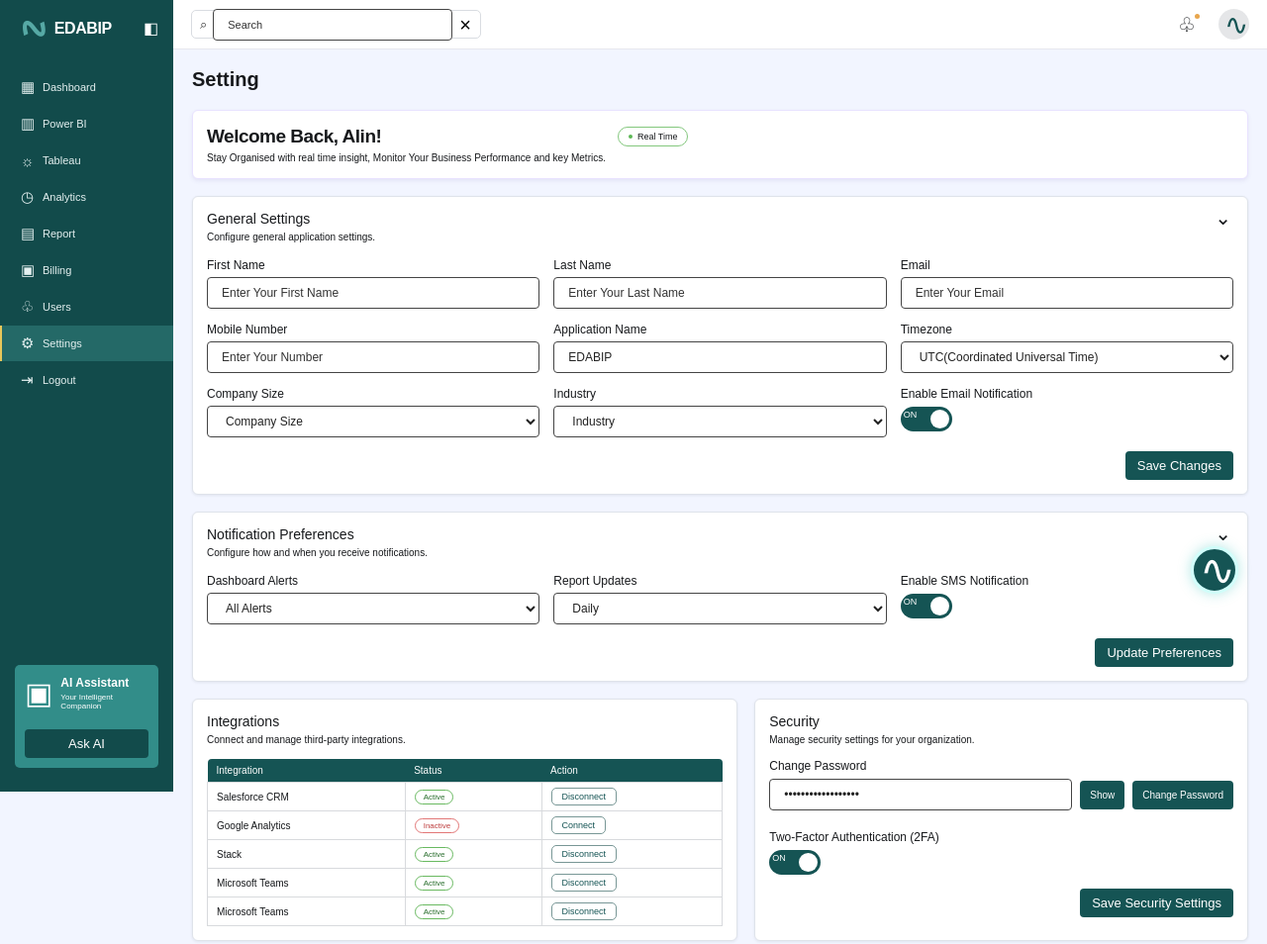
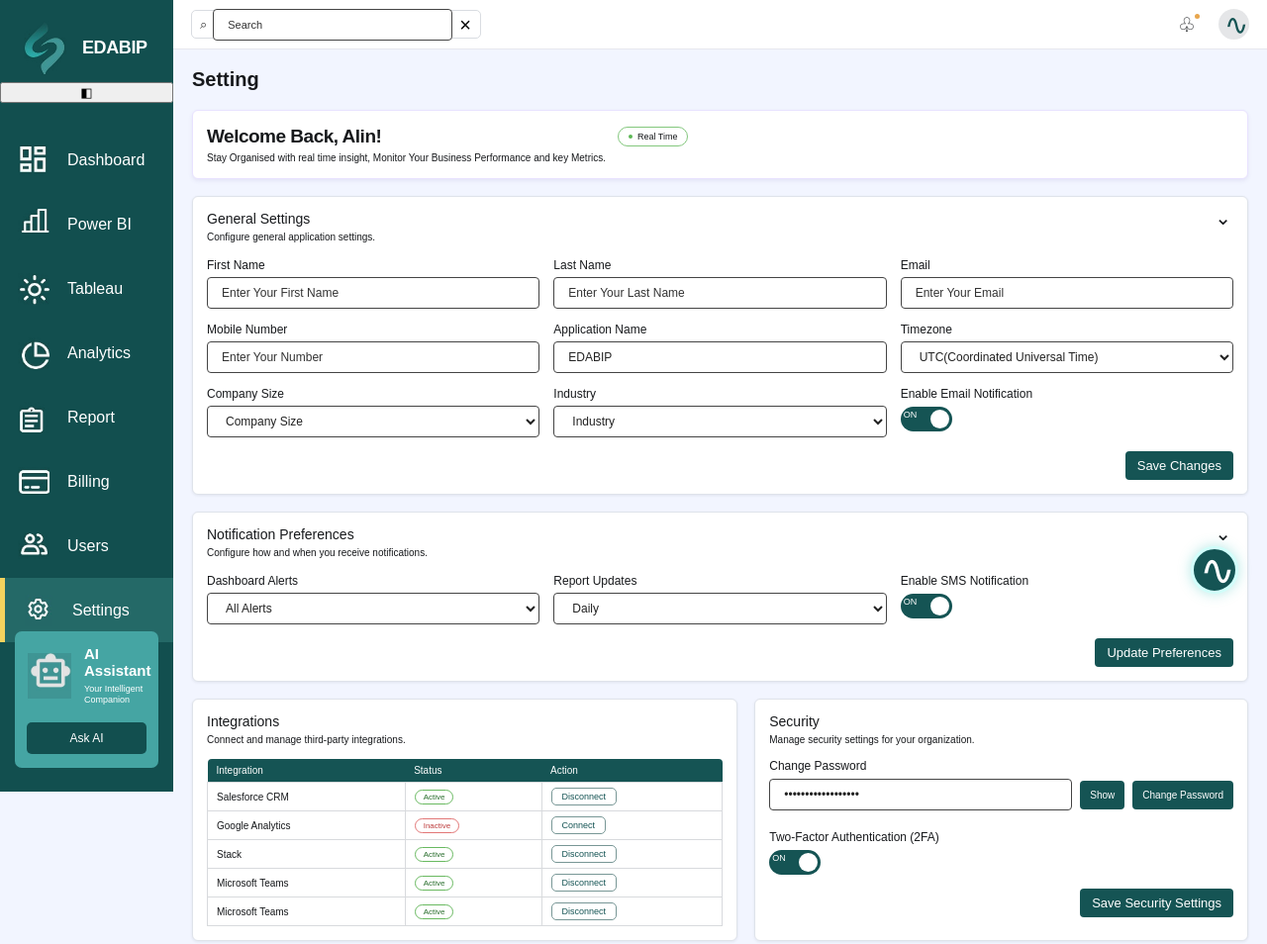
Before and after one commit to Asifahamed0813/edabip-asif, a plain HTML site: page edabip-asif/index.html in a window 1280 px wide. Shown: the top 954 px of the page at 99% size. Drawn offline with Linux system fonts and the light colour scheme.

Commit message:
Update sidebar design and notification icon

```diff
--- a/edabip-asif/index.html
+++ b/edabip-asif/index.html
@@ -11,26 +11,86 @@
 <body>
   <div class="app-shell">
     <aside class="sidebar" id="sidebar">
-      <a class="brand" href="#" aria-label="EDABIP home">
-        <span class="brand-mark" aria-hidden="true">∿</span><span>EDABIP</span>
-      </a>
-      <button class="sidebar-collapse" id="sidebarToggle" aria-label="Toggle sidebar" title="Toggle sidebar">◧</button>
-      <nav class="nav-menu" aria-label="Main navigation">
-        <a href="#"><span class="nav-icon">▦</span><span>Dashboard</span></a>
-        <a href="#"><span class="nav-icon">▥</span><span>Power BI</span></a>
-        <a href="#"><span class="nav-icon">☼</span><span>Tableau</span></a>
-        <a href="#"><span class="nav-icon">◷</span><span>Analytics</span></a>
-        <a href="#"><span class="nav-icon">▤</span><span>Report</span></a>
-        <a href="#"><span class="nav-icon">▣</span><span>Billing</span></a>
-        <a href="#"><span class="nav-icon">♧</span><span>Users</span></a>
-        <a class="active" href="#" aria-current="page"><span class="nav-icon">⚙</span><span>Settings</span></a>
-        <a href="#"><span class="nav-icon">⇥</span><span>Logout</span></a>
-      </nav>
-      <section class="assistant-card" aria-label="AI Assistant">
-        <div class="assistant-heading"><span class="robot">▣</span><div><strong>AI Assistant</strong><small>Your Intelligent Companion</small></div></div>
-        <button class="btn btn-dark ask-ai" id="askAi">Ask AI</button>
-      </section>
-    </aside>
+
+  <!-- EDABIP LOGO -->
+  <a class="brand" href="#">
+    <img src="assets/brand-logo.png" alt="EDABIP Logo" class="brand-logo">
+    <b>EDABIP</b>
+  </a>
+
+  <!-- SIDEBAR COLLAPSE BUTTON -->
+  <button class="collapse" id="sidebarToggle" aria-label="Toggle sidebar">
+    ◧
+  </button>
+
+  <!-- SIDEBAR NAVIGATION -->
+  <nav aria-label="Main navigation">
+
+    <a href="#">
+      <img src="assets/dashboard-icon.png" alt="" class="nav-icon">
+      <span>Dashboard</span>
+    </a>
+
+    <a href="#">
+      <img src="assets/powerbi-icon.png" alt="" class="nav-icon">
+      <span>Power BI</span>
+    </a>
+
+    <a href="#">
+      <img src="assets/tableau-icon.png" alt="" class="nav-icon">
+      <span>Tableau</span>
+    </a>
+
+    <a href="#">
+      <img src="assets/analytics-icon.png" alt="" class="nav-icon">
+      <span>Analytics</span>
+    </a>
+
+    <a href="#">
+      <img src="assets/report-icon.png" alt="" class="nav-icon">
+      <span>Report</span>
+    </a>
+
+    <a href="#">
+      <img src="assets/billing-icon.png" alt="" class="nav-icon">
+      <span>Billing</span>
+    </a>
+
+    <a href="#">
+      <img src="assets/users-icon.png" alt="" class="nav-icon">
+      <span>Users</span>
+    </a>
+
+    <a class="active" href="#" aria-current="page">
+      <img src="assets/settings-icon.png" alt="" class="nav-icon">
+      <span>Settings</span>
+    </a>
+
+    <a href="#">
+      <img src="assets/logout-icon.png" alt="" class="nav-icon">
+      <span>Logout</span>
+    </a>
+
+  </nav>
+
+  <!-- AI ASSISTANT -->
+  <div class="ai-card">
+
+    <div class="ai-title">
+        <img src="assets/ai-icon.png" alt="" class="ai-icon">
+
+        <div>
+            <b>AI Assistant</b>
+            <small>Your Intelligent Companion</small>
+        </div>
+    </div>
+
+    <button id="askAi">Ask AI</button>
+
+</div>
+
+</aside>
+
 
     <div class="main-area">
       <header class="topbar">
--- a/edabip-asif/style.css
+++ b/edabip-asif/style.css
@@ -166,3 +166,208 @@ tbody tr:hover { background: #f7fbfb; }
   .floating-ai { width: 43px; height: 43px; right: 14px; bottom: 16px; font-size: 37px; }
   .table-footer { align-items: flex-start; flex-direction: column; }
 }
+/* EDABIP exact sidebar assets */
+
+.brand-logo {
+    width: 78px;
+    height: auto;
+    object-fit: contain;
+    display: block;
+}
+
+.nav-icon {
+    width: 32px;
+    height: 32px;
+    object-fit: contain;
+    flex-shrink: 0;
+    display: block;
+}
+
+.ai-title {
+    display: flex;
+    align-items: center;
+    gap: 12px;
+}
+
+.ai-icon {
+    width: 44px;
+    height: 44px;
+    object-fit: contain;
+    flex-shrink: 0;
+}
+/* =====================================================
+   EDABIP SIDEBAR - FIGMA MATCH
+   ===================================================== */
+
+.sidebar {
+    width: 175px;
+    background: #124f4f;
+    color: #ffffff;
+}
+
+/* EDABIP brand */
+.sidebar .brand {
+    height: 70px;
+    display: flex;
+    align-items: center;
+    gap: 10px;
+    padding: 0 18px;
+    color: #ffffff !important;
+    text-decoration: none !important;
+}
+
+.sidebar .brand-logo {
+    width: 55px;
+    height: 55px;
+    object-fit: contain;
+    display: block;
+    flex-shrink: 0;
+}
+
+.sidebar .brand b {
+    color: #ffffff !important;
+    font-size: 18px;
+    font-weight: 700;
+}
+
+/* Navigation */
+.sidebar nav {
+    margin-top: 25px;
+}
+
+.sidebar nav a {
+    height: 65px;
+    padding: 0 18px;
+    display: flex;
+    align-items: center;
+    gap: 18px;
+
+    color: #ffffff !important;
+    text-decoration: none !important;
+
+    font-size: 16px;
+    font-weight: 400;
+}
+
+/* Navigation icons */
+.sidebar nav a .nav-icon {
+    width: 32px;
+    height: 32px;
+    object-fit: contain;
+    display: block;
+    flex-shrink: 0;
+}
+
+/* Hover */
+.sidebar nav a:hover {
+    color: #ffffff !important;
+    background: #246967;
+}
+
+/* Active Settings */
+.sidebar nav a.active {
+    color: #ffffff !important;
+    background: #246967;
+    border-left: 5px solid #f4d35e;
+}
+
+/* AI Assistant */
+.sidebar .ai-card {
+    color: #ffffff;
+}
+
+.sidebar .ai-title {
+    color: #ffffff;
+}
+
+.sidebar .ai-title b {
+    color: #ffffff;
+}
+
+.sidebar .ai-icon {
+    width: 44px;
+    height: 44px;
+    object-fit: contain;
+    display: block;
+}
+
+/* AI Assistant description */
+.sidebar .ai-card small {
+    color: #ffffff;
+}
+/* =====================================================
+   AI ASSISTANT PANEL - FIGMA MATCH
+   ===================================================== */
+
+.sidebar .ai-card {
+    position: absolute;
+    left: 15px;
+    right: 15px;
+    bottom: 24px;
+
+    background: #45a5a3;
+    border-radius: 7px;
+
+    padding: 14px 12px;
+
+    color: #ffffff;
+}
+
+/* AI icon + text */
+.sidebar .ai-title {
+    display: flex;
+    align-items: center;
+    gap: 12px;
+}
+
+/* Robot icon */
+.sidebar .ai-icon {
+    width: 46px;
+    height: 46px;
+
+    object-fit: contain;
+    flex-shrink: 0;
+}
+
+/* AI Assistant heading */
+.sidebar .ai-title b {
+    display: block;
+
+    color: #ffffff;
+    font-size: 15px;
+    font-weight: 600;
+
+    margin-bottom: 5px;
+}
+
+/* Description */
+.sidebar .ai-title small {
+    display: block;
+
+    color: #ffffff;
+    font-size: 9px;
+    line-height: 1.3;
+}
+
+/* Ask AI button */
+.sidebar .ai-card button {
+    width: 100%;
+
+    margin-top: 16px;
+
+    padding: 9px 10px;
+
+    background: #124f4f;
+    color: #ffffff;
+
+    border: none;
+    border-radius: 5px;
+
+    font-size: 12px;
+    cursor: pointer;
+}
+
+/* Button hover */
+.sidebar .ai-card button:hover {
+    background: #0e4242;
+}
```
Also changed, not shown: edabip-asif/assets/ai-icon.png (added), edabip-asif/assets/analytics-icon.png (added), edabip-asif/assets/billing-icon.png (added), edabip-asif/assets/brand-logo.png (added), edabip-asif/assets/dashboard-icon.png (added), edabip-asif/assets/logout-icon.png (added), edabip-asif/assets/notification.png (added), edabip-asif/assets/powerbi-icon.png (added), edabip-asif/assets/report-icon.png (added), edabip-asif/assets/settings-icon.png (added), edabip-asif/assets/tableau-icon.png (added), edabip-asif/assets/users-icon.png (added).
